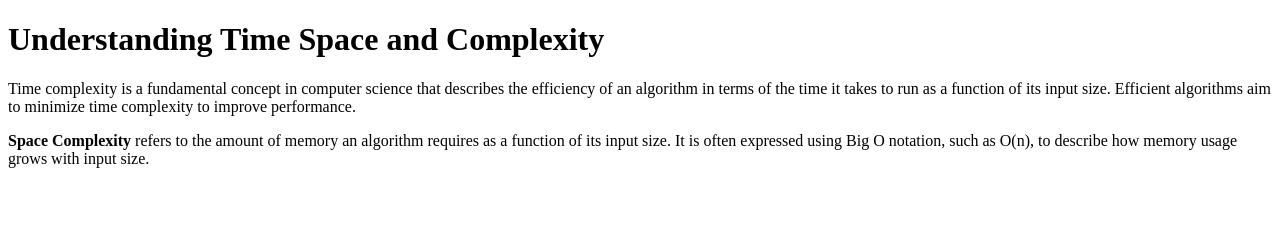
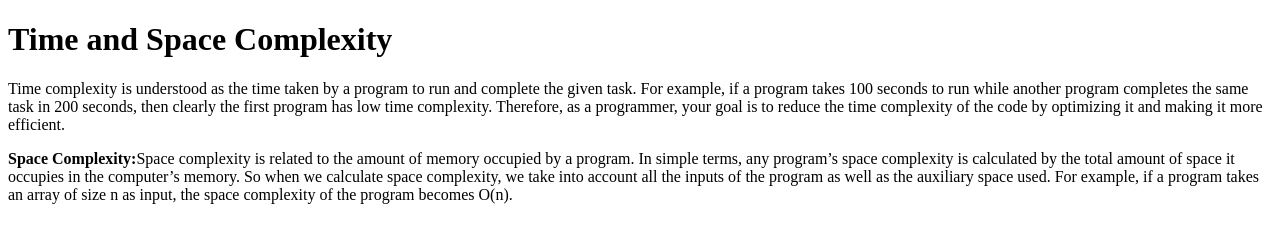
Before and after one commit to acciojob/time-and-space-complexity-887381Nitesh, a website: page main.html in a window 1280 px wide. Drawn offline with Linux system fonts and the light colour scheme.

Commit message:
created a submission

```diff
--- a/main.html
+++ b/main.html
@@ -8,11 +8,11 @@
 
 <body>
 	<!-- the entire body must be written by student -->
-	 <h1>Understanding Time Space and Complexity</h1>
+	 <h1>Time and Space Complexity</h1>
 
-    <p>Time complexity is a fundamental concept in computer science that describes the efficiency of an algorithm in terms of the time it takes to run as a function of its input size. Efficient algorithms aim to minimize time complexity to improve performance.</p>
+    <p>Time complexity is understood as the time taken by a program to run and complete the given task. For example, if a program takes 100 seconds to run while another program completes the same task in 200 seconds, then clearly the first program has low time complexity. Therefore, as a programmer, your goal is to reduce the time complexity of the code by optimizing it and making it more efficient.</p>
 
-    <p><b>Space Complexity</b> refers to the amount of memory an algorithm requires as a function of its input size. It is often expressed using Big O notation, such as O(n), to describe how memory usage grows with input size.</p>
+    <p><b>Space Complexity:</b>Space complexity is related to the amount of memory occupied by a program. In simple terms, any program’s space complexity is calculated by the total amount of space it occupies in the computer’s memory. So when we calculate space complexity, we take into account all the inputs of the program as well as the auxiliary space used. For example, if a program takes an array of size n as input, the space complexity of the program becomes O(n).</p>
     <script type="text/javascript" src="./script.js">
 </script>
 
```
